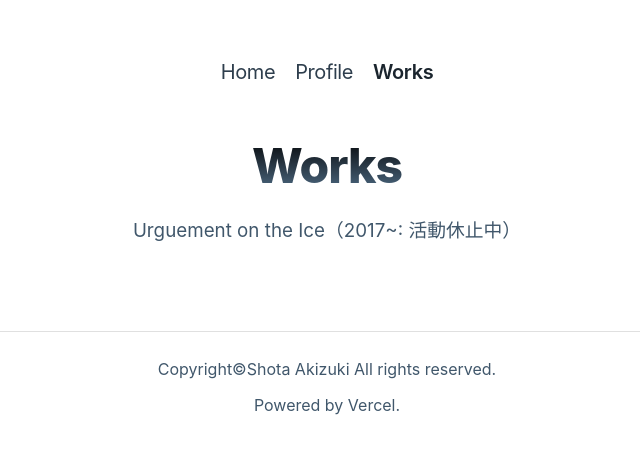
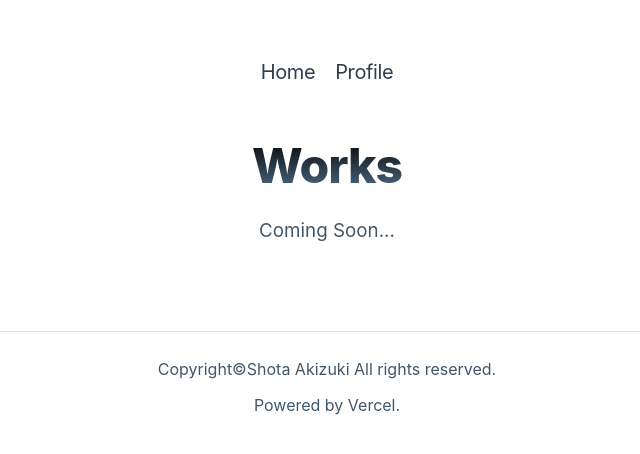
Before and after one commit to shota-akizuki/nextjs-shota-blog, a Next.js app: page /works in a window 1280 px wide. Shown: the top 454 px of the page, without its empty margins (313-953 px from the left). Built offline with nearby package versions, Linux system fonts and the light colour scheme.

Commit message:
Worksを非表示にした

```diff
--- a/components/header.tsx
+++ b/components/header.tsx
@@ -7,7 +7,7 @@ import styles from "../styles/header.module.css";
 const navItems: { label: string; page?: string; link?: string }[] = [
   { label: "Home", page: "/" },
   { label: "Profile", page: "/profile" },
-  { label: "Works", page: "/works" },
+  // { label: "Works", page: "/works" },
 ];
 
 export default ({ titlePre = "" }) => {
--- a/pages/works.tsx
+++ b/pages/works.tsx
@@ -7,9 +7,7 @@ const Works = () => (
     <Header titlePre="Works" />
     <div className={sharedStyles.layout}>
       <h1 className={sharedStyles.title}>Works</h1>
-      <p className={profileStyles.links}>
-        Urguement on the Ice（2017~: 活動休止中）
-      </p>
+      <p className={profileStyles.links}>Coming Soon...</p>
     </div>
   </>
 );
```
